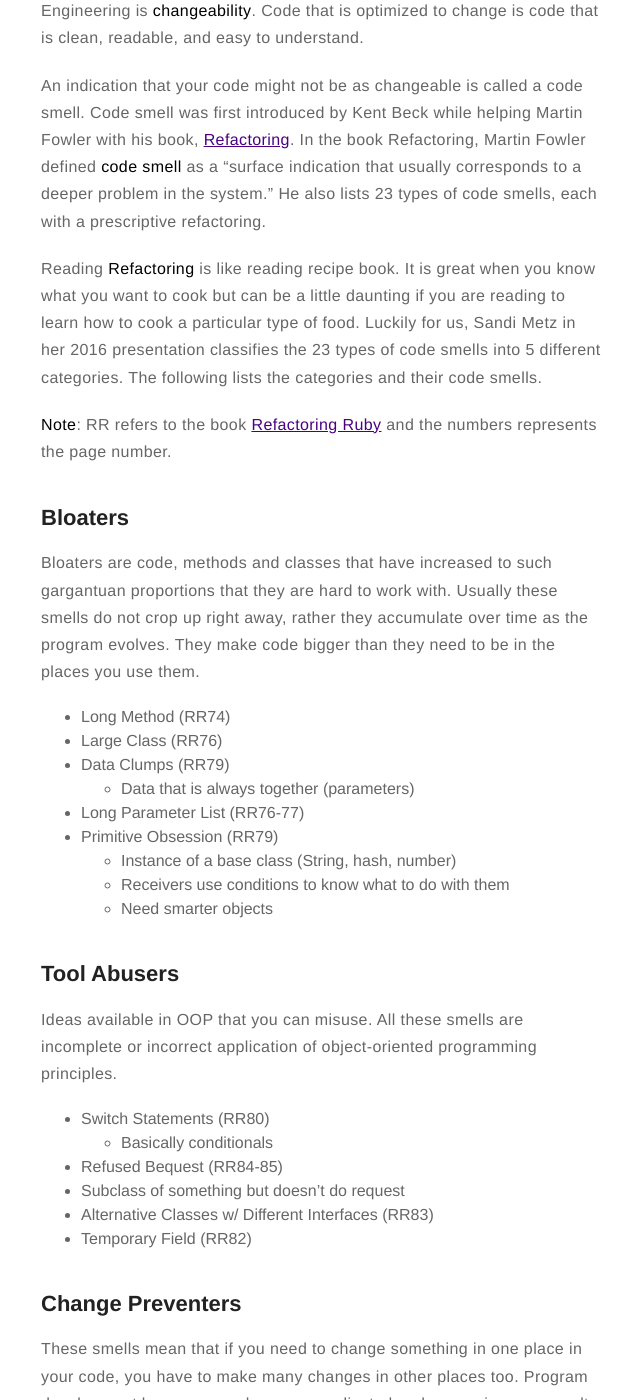
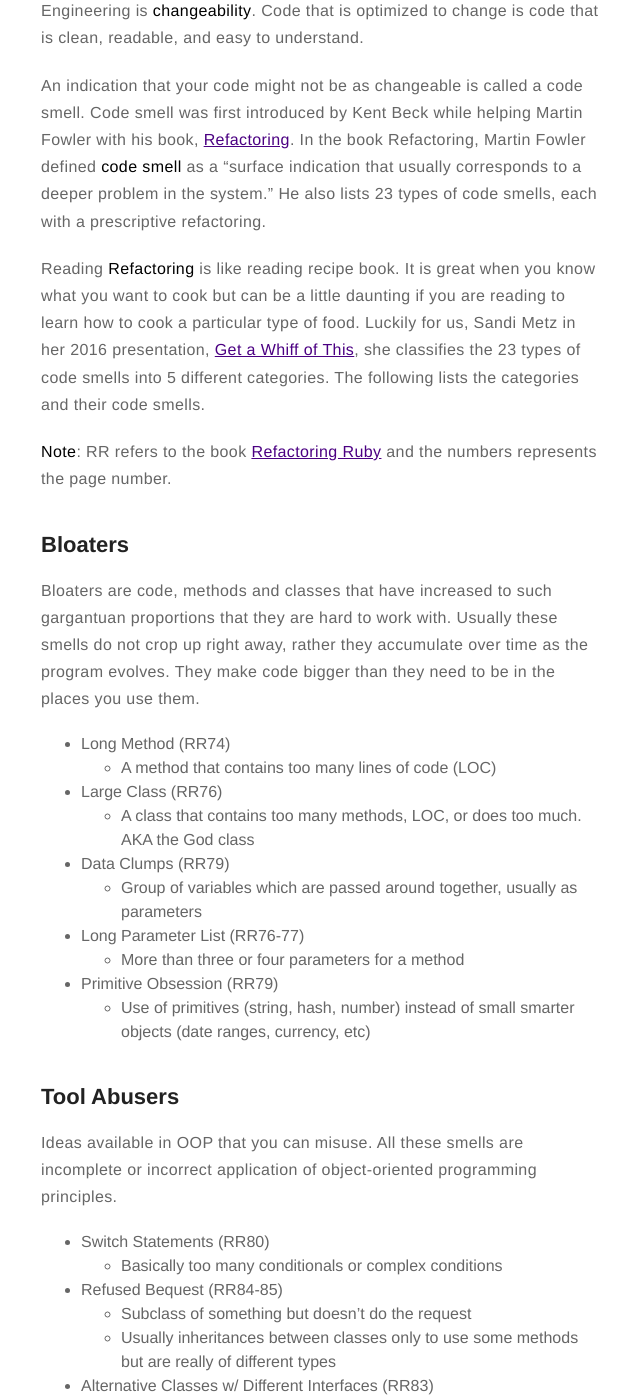
Before and after one commit to jeffects/jeffects.github.io, a Jekyll site: the page built from _posts/2018-04-26-code-smells.md, in a window 1280 px wide and 1400 px high, scrolled down 391 px. Shown: the whole window, without its empty margins (319-959 px from the left). Built offline with Jekyll 4.4.1, drawn with Linux system fonts in a browser that asks for light colours; some of the changed text lies outside the part shown.

Commit message:
update code smells with more description

```diff
--- a/_posts/2018-04-26-code-smells.md
+++ b/_posts/2018-04-26-code-smells.md
@@ -17,7 +17,7 @@ I often tell my colleagues that the most essential thing in Software Engineering
 
 An indication that your code might not be as changeable is called a code smell. Code smell was first introduced by Kent Beck while helping Martin Fowler with his book, [Refactoring](https://martinfowler.com/books/refactoring.html).  In the book Refactoring, Martin Fowler defined **code smell** as a “surface indication that usually corresponds to a deeper problem in the system.” He also lists 23 types of code smells, each with a prescriptive refactoring.
 
-Reading **Refactoring** is like reading recipe book. It is great when you know what you want to cook but can be a little daunting if you are reading to learn how to cook a particular type of food. Luckily for us, Sandi Metz in her 2016 presentation classifies the 23 types of code smells into 5 different categories.  The following lists the categories and their code smells.
+Reading **Refactoring** is like reading recipe book. It is great when you know what you want to cook but can be a little daunting if you are reading to learn how to cook a particular type of food. Luckily for us, Sandi Metz in her 2016 presentation, [Get a Whiff of This](https://www.youtube.com/watch?v=PJjHfa5yxlU), she classifies the 23 types of code smells into 5 different categories.  The following lists the categories and their code smells.
 
 **Note**: RR refers to the book [Refactoring Ruby](https://martinfowler.com/books/refactoringRubyEd.html) and the numbers represents the page number.
 
@@ -27,14 +27,16 @@ Bloaters are code, methods and classes that have increased to such gargantuan pr
 
 
 * Long Method (RR74)
+  * A method that contains too many lines of code (LOC)
 * Large Class (RR76)
+  * A class that contains too many methods, LOC, or does too much.  AKA the God
+    class
 * Data Clumps (RR79)
-  * Data that is always together (parameters)
+  * Group of variables which are passed around together, usually as parameters
 * Long Parameter List (RR76-77)
+  * More than three or four parameters for a method
 * Primitive Obsession (RR79)
-  * Instance of a base class (String, hash, number)
-  * Receivers use conditions to know what to do with them
-  * Need smarter objects
+  * Use of primitives (string, hash, number) instead of small smarter objects (date ranges, currency, etc)
 
 
 ## Tool Abusers
@@ -42,39 +44,57 @@ Ideas available in OOP that you can misuse.  All these smells are incomplete or
 
 
 * Switch Statements (RR80)
-  * Basically conditionals
+  * Basically too many conditionals or complex conditions
 * Refused Bequest (RR84-85)
- * Subclass of something but doesn't do request
+  * Subclass of something but doesn't do the request
+  * Usually inheritances between classes only to use some methods but are really
+   of different types
 * Alternative Classes w/ Different Interfaces (RR83)
+  * Two or more classes with identical methods but have different names
 * Temporary Field (RR82)
+  * Fields populated with values only under certain circumstances and are often
+    left empty and unused
+
 
 ## Change Preventers
 These smells mean that if you need to change something in one place in your code, you have to make many changes in other places too. Program development becomes much more complicated and expensive as a result.
 
 
 * Divergent Change (RR77)
-  * Need to make a change so we add a conditional
+  * Attempt to change one method in a class requires you to change unrelated methods also
 * Shotgun Surgery (RR78)
- * Change a concept and have to edit code in a bunch of places
- * Parallel Inheritance Hierarchies (RR81)
+  * Modification requires many small changes to different classes
+  * Opposite of Divergent change
+* Parallel Inheritance Hierarchies (RR81)
+  * Creating a subclass leads to creating another subclass for another class
 
 ## Dispensables
 A dispensable is something pointless and unneeded whose absence would make the code cleaner, more efficient and easier to understand.
 
 
 * Lazy Class (RR81)
+  * A class that is no longer valid or has any useful functionality but is still
+    in the codebase
 * Speculative Generality (RR81)
+  * Speculative code that is created to anticipate the future but never used
 * Data Class (RR84)
+  * Class that only contains fields and simple methods accessing them
 * Duplicated Code (RR74)
+  * Identical code
 
 ## Couplers
 All the smells in this group contribute to excessive coupling between classes or show what happens if coupling is replaced by excessive delegation.
 
 
 * Feature Envy (RR78-79)
+  * A class/method that accesses data of another object more than its own data
 * Inappropriate Intimacy (RR83)
-* Message Change (RR82)
+  * Class that uses internal fields and methods of another class
+* Message Chains (RR82)
+  * Methods that calls other methods in a chain.
+  * Breaks the Law of Demeter
 * Middle Man (RR83)
+  * A class that its sole purpose is to only delegate work to another class
 
 
-In general, being cognizant of code smells and the tools available to fix them will result in your code being easier to change in the future.
+In general, being cognizant of code smells and the tools available to fix them will result in your code being easier to change in the future.  Code reviews are also a great place to exercise practicing recognizing code smells and addressing them!
```
